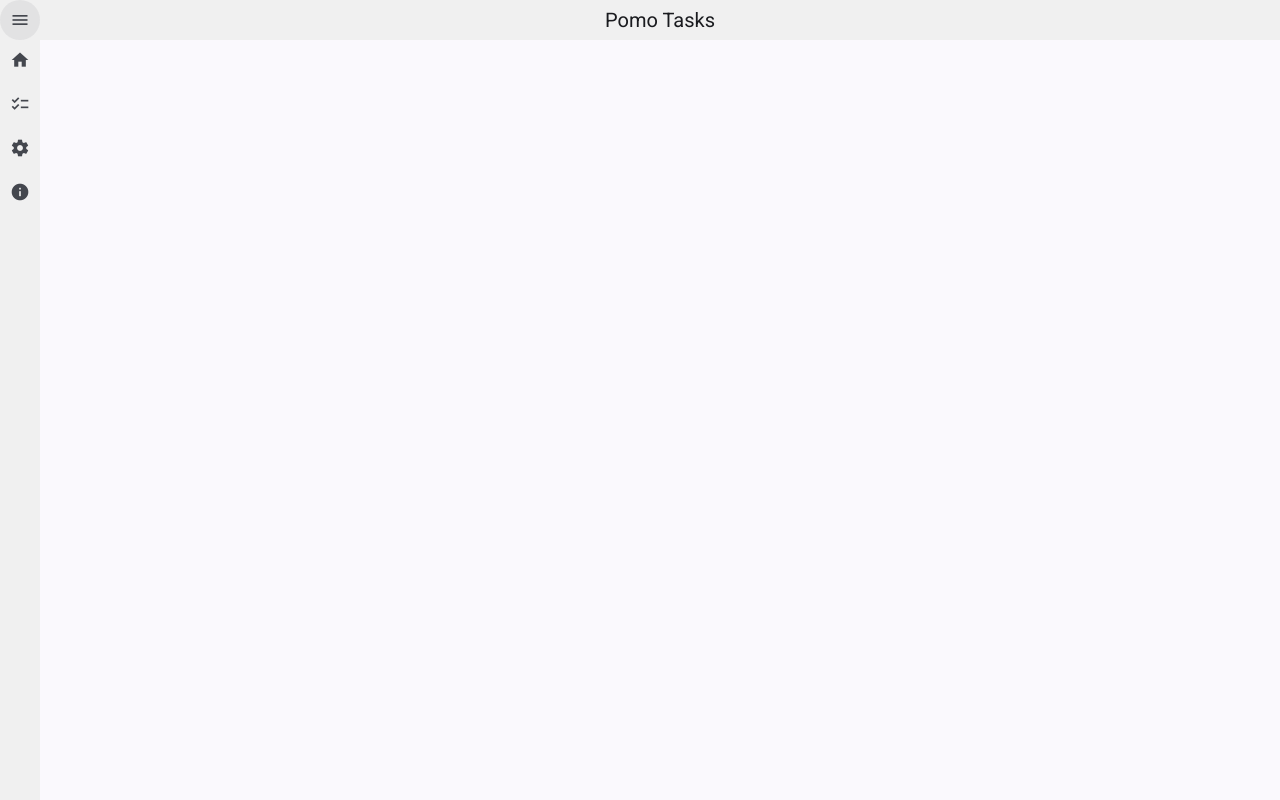
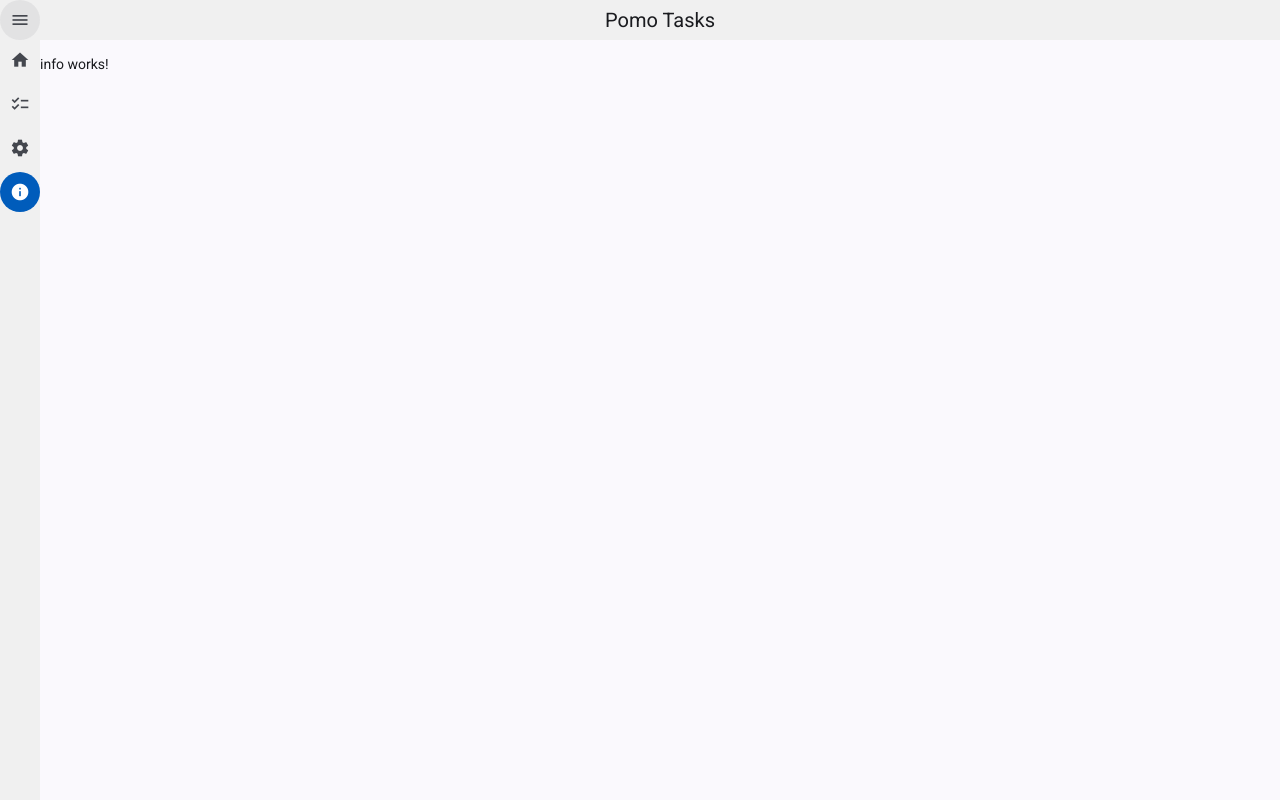
Before and after one commit to bockyx/pomo-tasks, an Angular app in the folder pomo-ui/: page /info in a window 1280 px wide. Before the commit this address led to /. Built offline with nearby package versions, Linux system fonts and the light colour scheme.

Commit message:
feat(info): :sparkles: added info feature

```diff
--- a/pomo-ui/src/app/app.routes.ts
+++ b/pomo-ui/src/app/app.routes.ts
@@ -13,4 +13,8 @@ export const routes: Routes = [
     path: 'settings',
     loadComponent: () => import('./features/settings/settings').then((m) => m.Settings),
   },
+  {
+    path: 'info',
+    loadComponent: () => import('./features/info/info').then((m) => m.Info),
+  },
 ];
--- /dev/null
+++ b/pomo-ui/src/app/features/info/info.html
@@ -0,0 +1 @@
+<p>info works!</p>
--- /dev/null
+++ b/pomo-ui/src/app/features/info/info.ts
@@ -0,0 +1,11 @@
+import { Component } from '@angular/core';
+
+@Component({
+  selector: 'pou-info',
+  imports: [],
+  templateUrl: './info.html',
+  styleUrl: './info.scss',
+})
+export class Info {
+
+}
--- a/pomo-ui/src/app/layout/side-bar/side-bar.html
+++ b/pomo-ui/src/app/layout/side-bar/side-bar.html
@@ -22,7 +22,7 @@
       <mat-icon class="menu-icon">settings</mat-icon>
       <span class="menu-text" [ngClass]="{ expanded: isExpanded }">Settings</span>
     </button>
-    <button mat-icon-button>
+    <button mat-icon-button routerLink="/info" routerLinkActive="active">
       <mat-icon class="menu-icon">info</mat-icon>
       <span class="menu-text" [ngClass]="{ expanded: isExpanded }">Info</span>
     </button>
```
Also changed, not shown: pomo-ui/src/app/features/info/info.scss (added), 1 other file (tests, documents, lock files or other folders).
